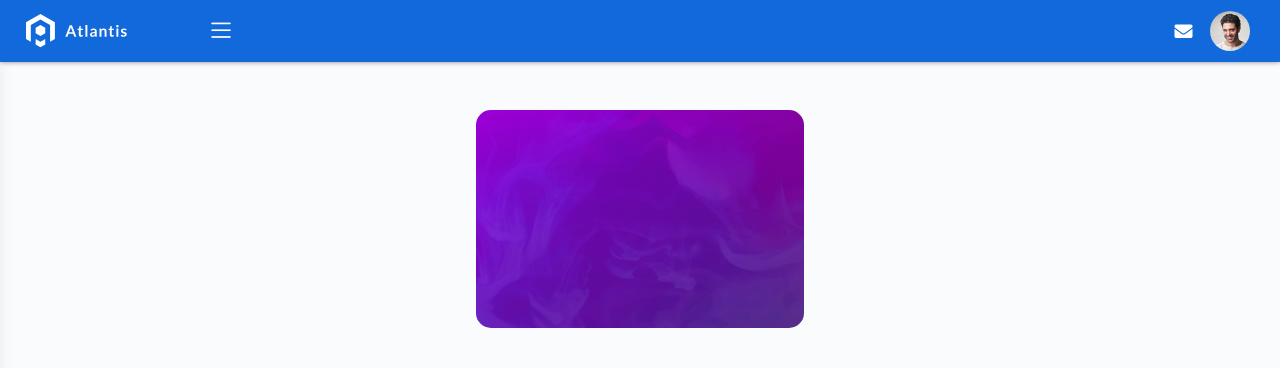
After one commit to ach-faisal-rid/pertemuan, a PHP site: page /tentang in a window 1280 px wide. The commit adds this page. Shown: the top 368 px of the page. Run offline with PHP 8.4, Linux system fonts and the light colour scheme.

Commit message:
perbaikan

```diff
--- /dev/null
+++ b/about.php
@@ -0,0 +1,10 @@
+<div class="row mt-5">
+    <div class="col-md-6 ml-auto mr-auto">
+        <p class="row" style="text-align:justify; font-size: 20px;">
+        <img src="assets/img/bg-abstract2.png" style="margin-bottom: 25px; display:block; margin-left:auto; margin-right:auto; text-align:center; width: 50%; border-radius: 15px;">
+        </p>
+    </div>
+</div>
+<script>
+    $("#mntentang").addClass("active");
+</script>
--- a/beranda.php
+++ b/beranda.php
@@ -37,3 +37,4 @@
         </div>
     </div>
 </div>
+<script> $("#mnhome").addClass("active"); </script>
--- a/index.php
+++ b/index.php
@@ -39,9 +39,13 @@
                     </span>
                 </button>
                 <button class="topbar-toggler more">
-                    <i class="icon-options-vertical"></i></button> <div class="nav-toggle"> <button class="btn btn-toggle sidenav-overlay-toggler"><i class="icon-menu"></i>
+                    <i class="icon-options-vertical"></i>
                 </button>
-            </div>
+                <div class="nav-toggle">
+                    <button class="btn btn-toggle sidenav-overlay-toggler">
+                        <i class="icon-menu"></i>
+                    </button>
+                </div>
             </div>
             <nav class="navbar navbar-header navbar-expand-lg" data-background-color="blue2">
                 <div class="container-fluid"> <ul class="navbar-nav topbar-nav ml-md-auto align-items-center"> <li class="nav-item dropdown hidden-caret"> <a class="nav-link dropdown-toggle" href="#" id="messageDropdown" role="button" data-toggle="dropdown" aria-haspopup="true" aria-expanded="false"> <i class="fa fa-envelope"></i> </a> </li> <li class="nav-item dropdown hidden-caret">
@@ -52,22 +56,28 @@
             <div class="sidebar-wrapper scrollbar scrollbar-inner">
                 <div class="sidebar-content">
                     <ul class="nav nav-primary">
-                        <li class="nav-item active">
+                        <li class="nav-item" id="mnhome">
                             <a href="home">
                                 <i class="icon-layers"></i>
                                 <p>Beranda</p>
                             </a>
                         </li>
-                        <li class="nav-item">
-                            <a href="#">
+                        <li class="nav-item" id="mnpasaran">
+                            <a href="pasaran">
                                 <i class="icon-note"></i>
                                 <p>Form</p>
                             </a>
                         </li>
-                        <li class="nav-item">
-                            <a href="#">
+                        <li class="nav-item" id="mntentang">
+                            <a href="tentang">
                                 <i class="icon-tag"></i>
                                 <p>Tentang</p>
+                            </a>
+                        </li>
+                        <li class="nav-item" id="mnpk1">
+                            <a href="pk1">
+                                <i class="icon-magic-wand"></i>
+                                <p>praktikum 1</p>
                             </a>
                         </li>
                     </ul>
```
Also changed, not shown: form.php (added, +68 -0 lines), .htaccess, 4 other files.
